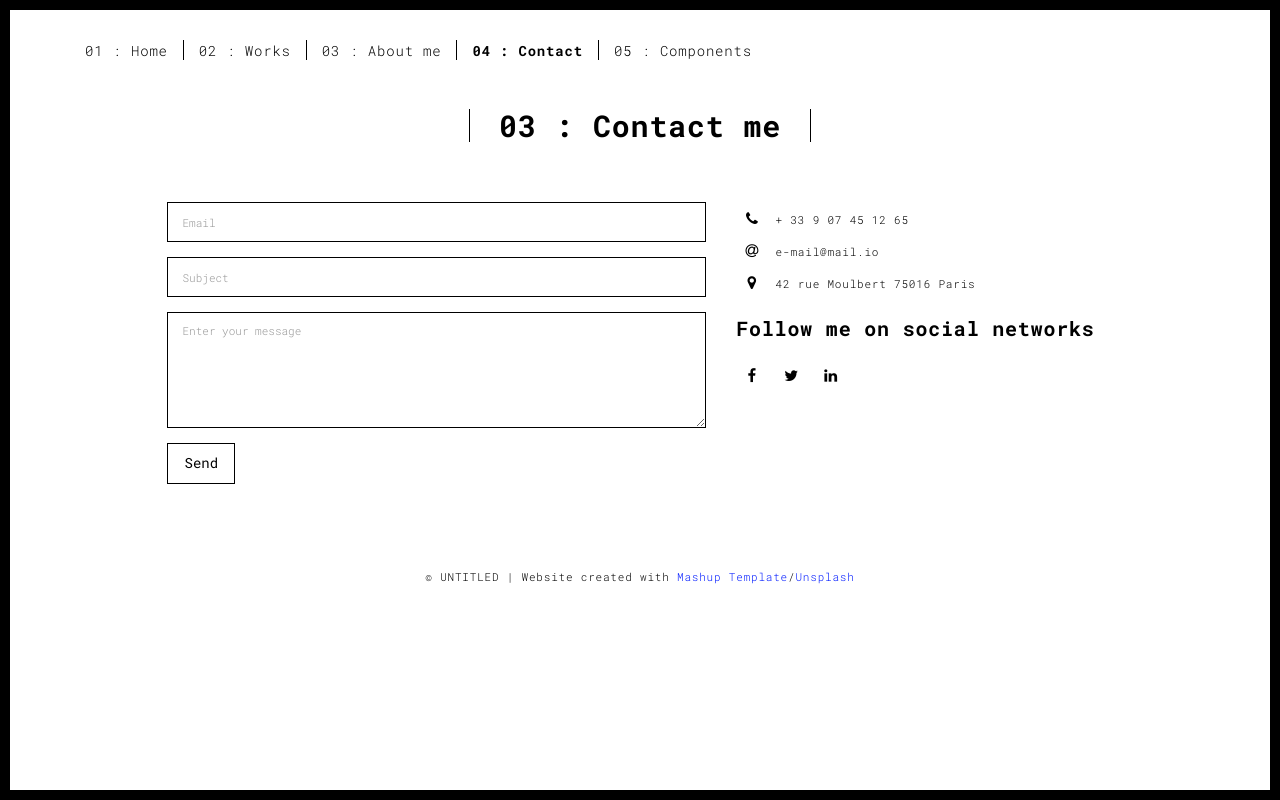
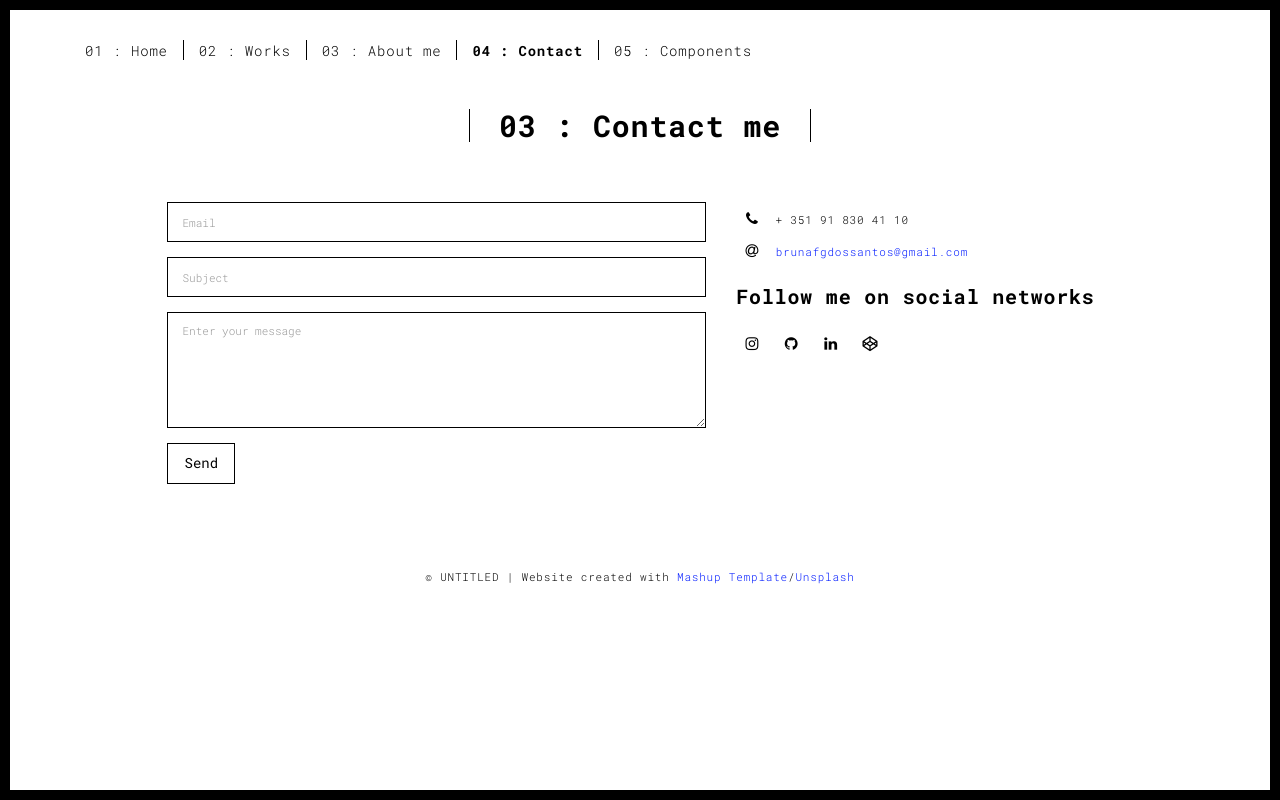
Before and after one commit to brunadossantos-tech/Portfolio, a plain HTML site: page contact.html in a window 1280 px wide. Drawn offline with Linux system fonts and the light colour scheme.

Commit message:
change contacts data

```diff
--- a/contact.html
+++ b/contact.html
@@ -15,7 +15,7 @@
   <link rel="apple-touch-icon" sizes="180x180" href="./assets/apple-icon-180x180.png">
   <link href="./assets/favicon.ico" rel="icon">
 
-  <title>Title page</title>
+  <title>Contacts</title>
 
 <link href="./main.3f6952e4.css" rel="stylesheet"></head>
 
@@ -80,30 +80,28 @@
                           <span class="fa-icon">
                             <i class="fa fa-phone" aria-hidden="true"></i>
                           </span>
-                          + 33 9 07 45 12 65
+                          + 351 91 830 41 10
                         </li>
                         <li>
                           <span class="fa-icon">
                             <i class="fa fa-at" aria-hidden="true"></i>
                           </span>
-                          e-mail@mail.io
+                          <a href="mailto: brunafgdossantos@gmail.com" target="_blank">brunafgdossantos@gmail.com</a>
                         </li>
-                        <li>
-                          <span class="fa-icon">
-                            <i class="fa fa fa-map-marker" aria-hidden="true"></i>
-                          </span>
-                          42 rue Moulbert 75016 Paris
-                        </li>
+
                       </ul>
                       <h3>Follow me on social networks</h3>
-                      <a href="http://www.facebook.com" title="" class="fa-icon">
-                        <i class="fa fa-facebook"></i>
+                      <a href="https://www.instagram.com/brunafgsantos/"  target="_blank" title="" class="fa-icon">
+                        <i class="fa fa-instagram"></i>
                       </a>
-                      <a href="http://www.twitter.com" title="" class="fa-icon">
-                        <i class="fa fa-twitter"></i>
+                      <a href="https://github.com/brunadossantos-tech" target="_blank" title="" class="fa-icon">
+                        <i class="fa fa-github"></i>
                       </a>
-                      <a href="http://www.linkedin.com" title="" class="fa-icon">
+                      <a href="https://www.linkedin.com/in/brunafdossantos/" target="_blank" title="" class="fa-icon">
                         <i class="fa fa-linkedin"></i>
+                      </a>
+                      <a href="https://codepen.io/bfsantos" target="_blank" title="" class="fa-icon">
+                        <i class="fa fa-codepen"></i>
                       </a>
 
                     </div>
```
Also changed, not shown: about.html (+1 -1 lines), index.html (+3 -3 lines), assets/images/profil.jpg, 4 other files.
